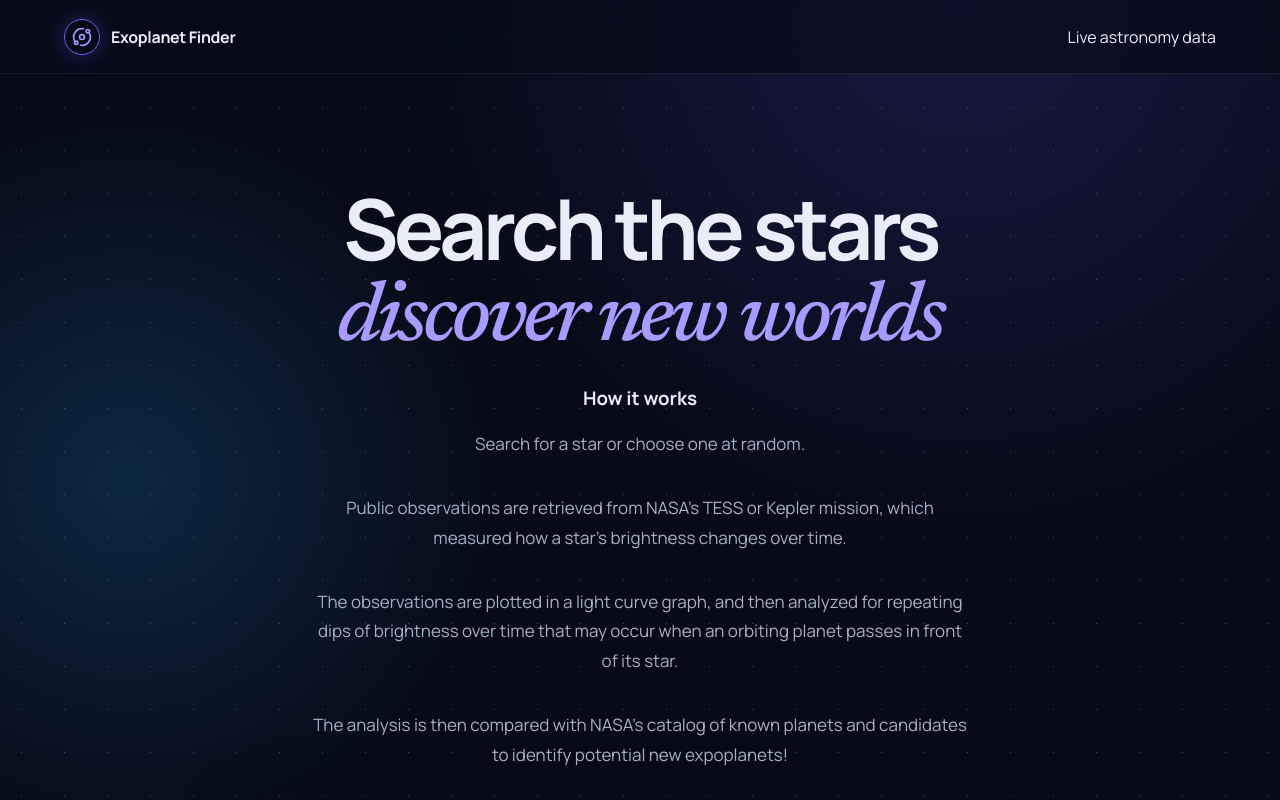
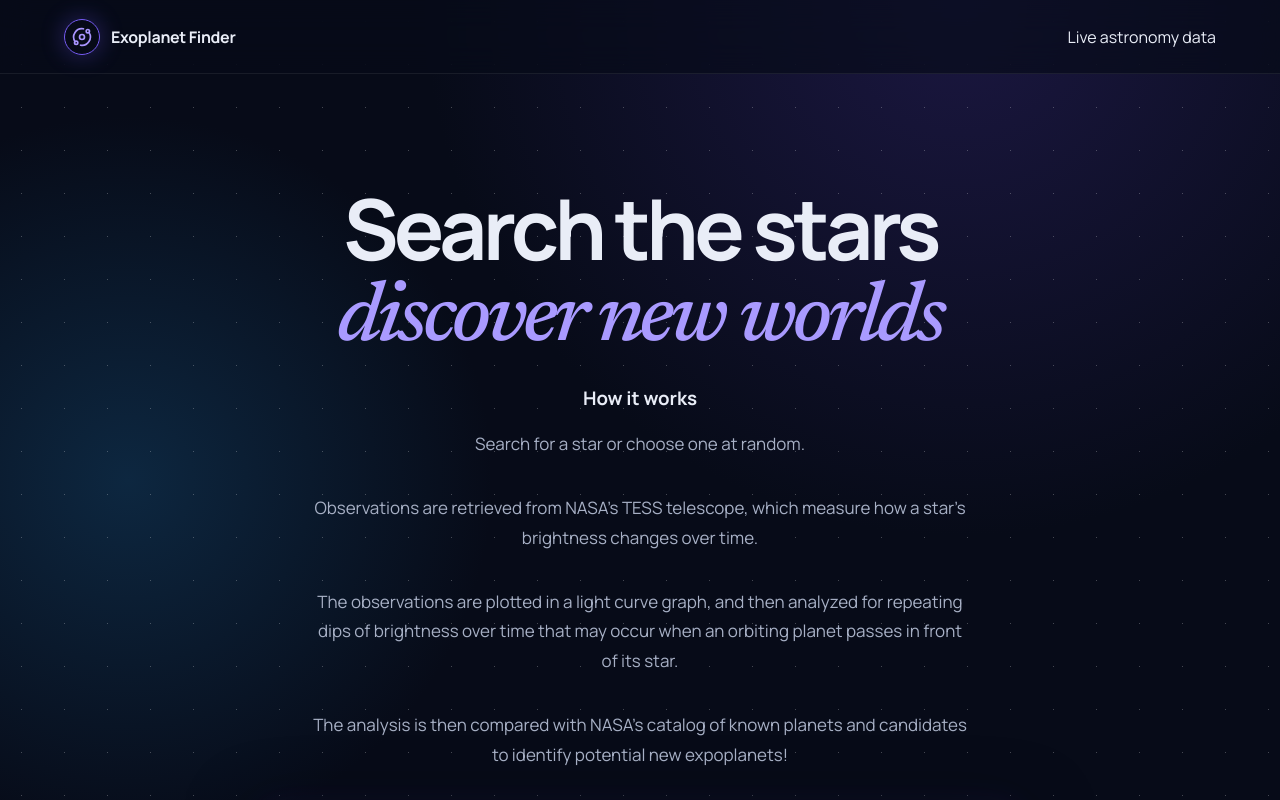
Before and after one commit to NickJFox/expoplanet-discovery, a React (Vite) app in the folder frontend/: page / in a window 1280 px wide. Shown: the top 800 px of the page. Built offline with nearby package versions, Linux system fonts and the light colour scheme; no server answers.

Commit message:
Edit verbiage

```diff
--- a/frontend/src/App.tsx
+++ b/frontend/src/App.tsx
@@ -36,7 +36,7 @@ export default function App() {
       <h1>Search the stars<br/><em>discover new worlds</em></h1>
       <h3>How it works</h3>
       <p>Search for a star or choose one at random.</p>
-      <p>Public observations are retrieved from NASA’s TESS or Kepler mission, which measured how a star’s brightness changes over time.</p>
+      <p>Observations are retrieved from NASA’s TESS telescope, which measure how a star’s brightness changes over time.</p>
       <p>The observations are plotted in a light curve graph, and then analyzed for repeating dips of brightness over time that may occur when an orbiting planet passes in front of its star.</p>
       <p>The analysis is then compared with NASA’s catalog of known planets and candidates to identify potential new expoplanets!</p>
       <form onSubmit={submit}><Search size={20}/><input value={query} onChange={e=>setQuery(e.target.value)} aria-label="Star name or TIC ID" placeholder="Try any star name like TOI-1077 or Wasp-46"/><button disabled={loading}>Inspect Star</button></form>
```
